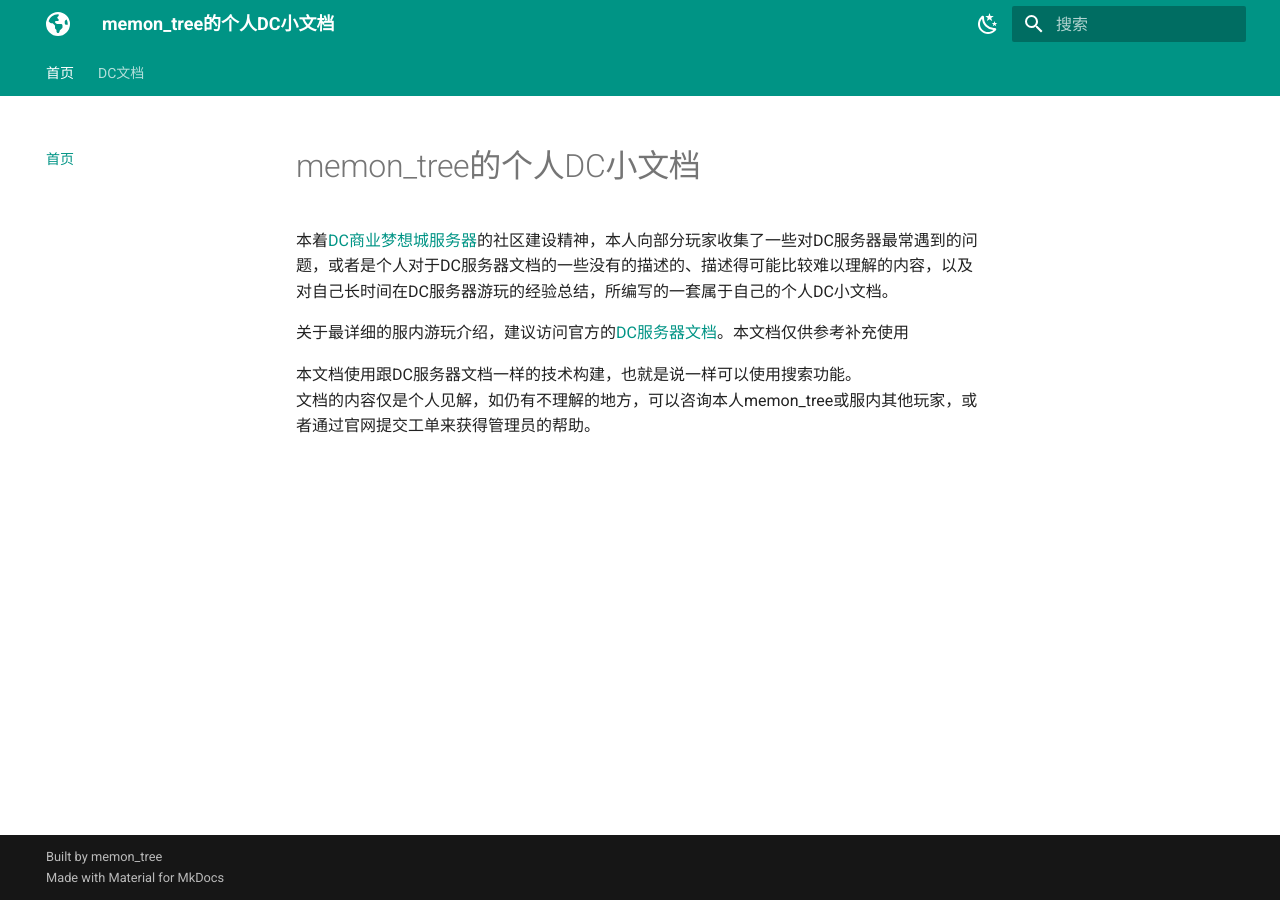
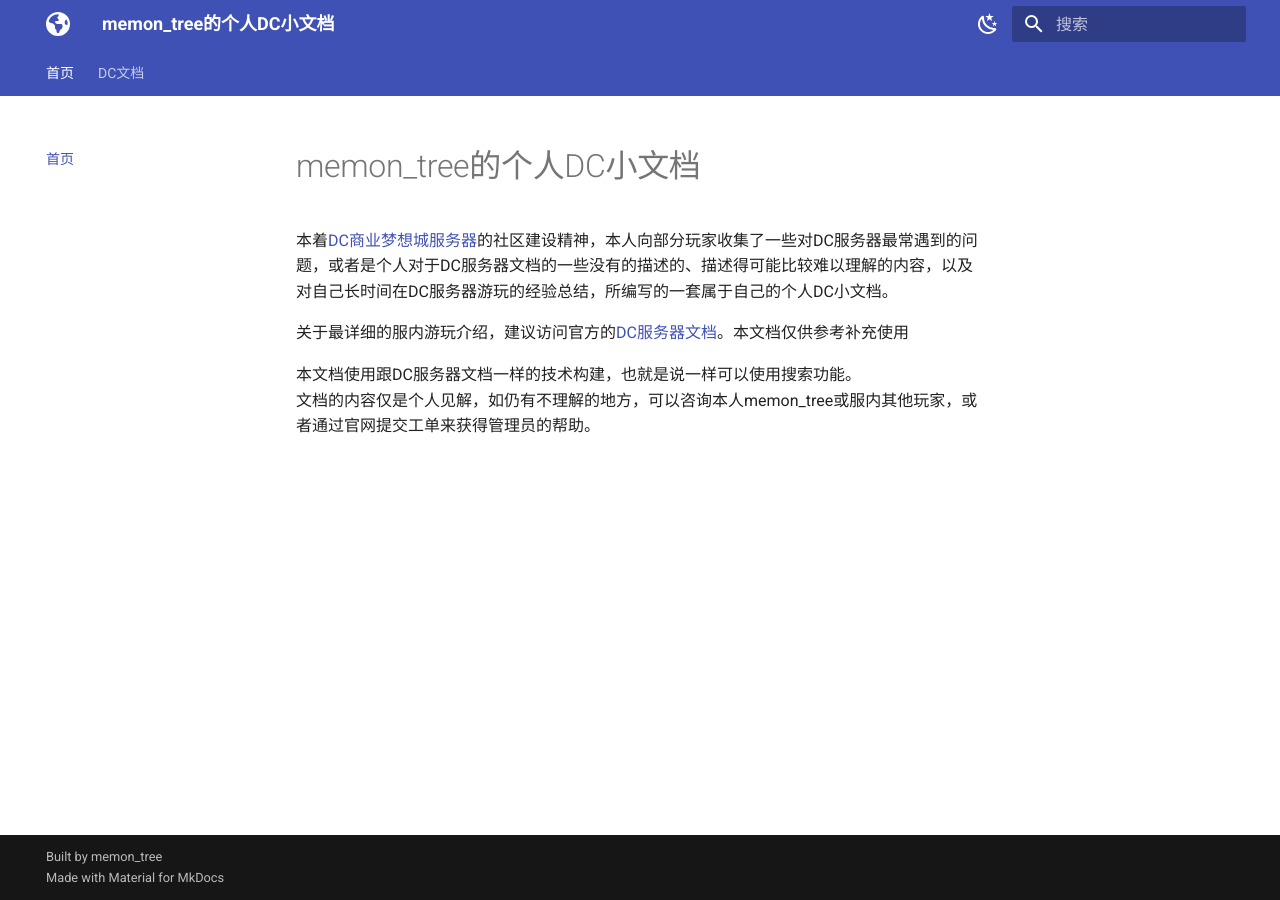
Before and after one commit to soujyuhs16/personaldcdoc, an MkDocs documentation site: the page built from docs/index.md, in a window 1280 px wide. Built offline with MkDocs 1.6.1 and Material for MkDocs 9.7.7, drawn with Linux system fonts in a browser that asks for light colours.

Commit message:
Update mkdocs.yml

```diff
--- a/mkdocs.yml
+++ b/mkdocs.yml
@@ -16,16 +16,16 @@ theme:
     # Light mode
     - media: '(prefers-color-scheme: light)'
       scheme: default
-      primary: teal
-      accent: blue
+      primary: indigo
+      accent: indigo
       toggle:
         icon: material/weather-night
         name: Switch to dark mode
     # Dark mode
     - media: '(prefers-color-scheme: dark)'
       scheme: slate
-      primary: cyan
-      accent: amber
+      primary: indigo
+      accent: indigo
       toggle:
         icon: material/weather-sunny
         name: Switch to light mode
@@ -39,6 +39,8 @@ theme:
   features:
     - navigation.tabs # 这一项将 nav 的顶级标题置顶
     - navigation.top # 返回顶部标签
+    - navigation.instant # 即时加载
+    - navigation.indexes # 章节索引页
 
 # Extensions 不能改
 markdown_extensions:
@@ -56,6 +58,7 @@ markdown_extensions:
 nav:
   - 首页: index.md
   - DC文档:
-    - DC个人信箱设立: DCpersonalMail.md
-    - 信任权限组的获取: TrustGroup.md
-    - 地图画自助申请相关: DCMAP.md
+    - dcdocs/index.md
+    - DC个人信箱设立: dcdocs/DCpersonalMail.md
+    - 信任权限组的获取: dcdocs/TrustGroup.md
+    - 地图画自助申请相关: dcdocs/DCMAP.md
```
